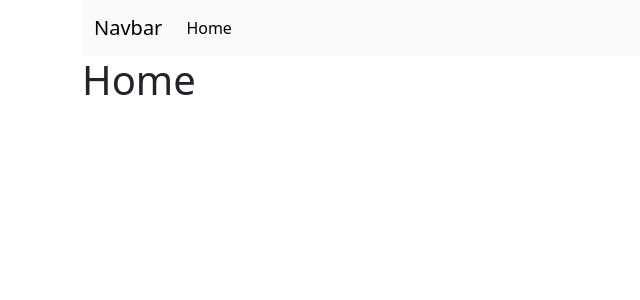
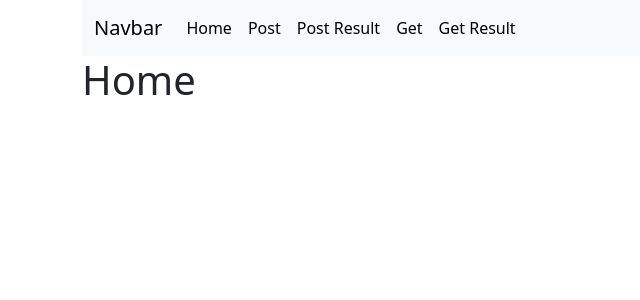
Before and after one commit to glstephens17/hw2, a PHP site: page / in a window 1280 px wide. Shown: the top 300 px of the page, without its empty margins (0-640 px from the left). Run offline with PHP 8.4, Linux system fonts and the light colour scheme.

Commit message:
Update view-header.php

```diff
--- a/view-header.php
+++ b/view-header.php
@@ -18,7 +18,18 @@
       <ul class="navbar-nav me-auto mb-2 mb-lg-0">
         <li class="nav-item">
           <a class="nav-link active" aria-current="page" href="/">Home</a>
-          <!DOCTYPE html>
+        </li>
+        <li class="nav-item">
+          <a class="nav-link active" aria-current="page" href="post.php">Post</a>
+        </li>
+        <li class="nav-item">
+          <a class="nav-link active" aria-current="page" href="post-result.php">Post Result</a>
+        </li>
+        <li class="nav-item">
+          <a class="nav-link active" aria-current="page" href="get.php">Get</a>
+        </li>
+        <li class="nav-item">
+          <a class="nav-link active" aria-current="page" href="get-result.php">Get Result</a>
         </li>
       </ul>
     </div>
```
